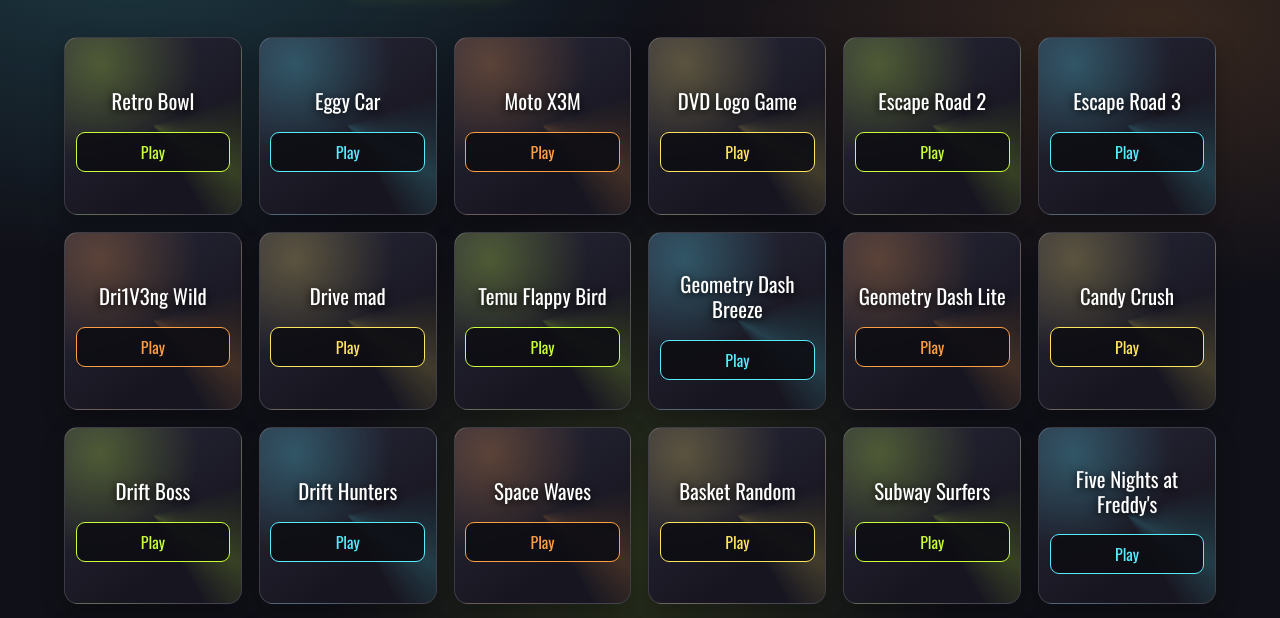
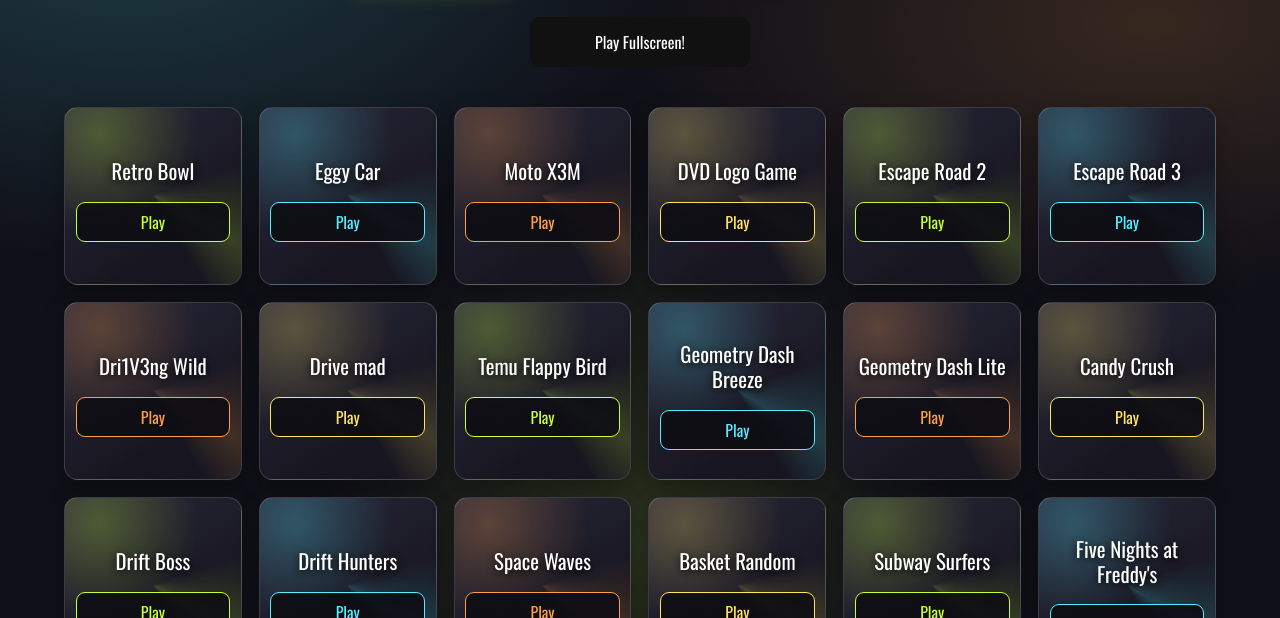
Before and after one commit to LilCoder26/Lil-Stash, a plain HTML site: page index.html in a window 1280 px wide. Shown: the part 177-795 px from the top of the page. Drawn offline with nearby package versions, Linux system fonts and the light colour scheme.

Commit message:
Update index.html

```diff
--- a/index.html
+++ b/index.html
@@ -123,6 +123,72 @@
 
     #search-form button:hover {
       filter: brightness(1.2);
+    }
+
+    .request-button-wrap {
+      margin: 20px auto 0;
+      text-align: center;
+    }
+
+    .fullscreen-button {
+      width: 220px;
+      min-height: 50px;
+      padding: 10px 16px;
+      border: 0;
+      border-radius: 10px;
+      outline: none;
+      background: #111;
+      color: #fff;
+      cursor: pointer;
+      font-size: 1rem;
+      position: relative;
+      z-index: 0;
+    }
+
+    .fullscreen-button::before {
+      content: "";
+      position: absolute;
+      top: -2px;
+      left: -2px;
+      z-index: -1;
+      width: calc(100% + 4px);
+      height: calc(100% + 4px);
+      border-radius: 10px;
+      background: linear-gradient(
+        45deg,
+        #ff0000,
+        #ff7300,
+        #fffb00,
+        #48ff00,
+        #00ffd5,
+        #002bff,
+        #7a00ff,
+        #ff00c8,
+        #ff0000
+      );
+      background-size: 400%;
+      filter: blur(5px);
+      opacity: 0;
+      animation: glowing 20s linear infinite;
+      transition: opacity 0.3s ease-in-out;
+    }
+
+    .fullscreen-button::after {
+      content: "";
+      position: absolute;
+      inset: 0;
+      z-index: -1;
+      border-radius: 10px;
+      background: #111;
+    }
+
+    .fullscreen-button:hover::before,
+    .fullscreen-button:focus-visible::before {
+      opacity: 1;
+    }
+
+    .fullscreen-button:active {
+      color: #000;
     }
 
     .game-grid {
@@ -255,6 +321,20 @@
       }
     }
 
+    @keyframes glowing {
+      0% {
+        background-position: 0 0;
+      }
+
+      50% {
+        background-position: 400% 0;
+      }
+
+      100% {
+        background-position: 0 0;
+      }
+    }
+
     @media (prefers-reduced-motion: reduce) {
       *,
       *::before,
@@ -287,6 +367,12 @@
         >
         <button type="submit" aria-label="Search">⌕</button>
       </form>
+    </div>
+
+    <div class="request-button-wrap">
+      <button id="fullscreen-button" class="fullscreen-button" type="button">
+        Play Fullscreen!
+      </button>
     </div>
   </header>
 
@@ -381,7 +467,10 @@
       });
 
       card.addEventListener("keydown", event => {
-        if (event.target === card && (event.key === "Enter" || event.key === " ")) {
+        if (
+          event.target === card &&
+          (event.key === "Enter" || event.key === " ")
+        ) {
           event.preventDefault();
           openGame(url);
         }
@@ -418,6 +507,19 @@
         openGame(match[1]);
       }
     });
+
+    document
+      .getElementById("fullscreen-button")
+      .addEventListener("click", () => {
+        const win = window.open(
+          "https://forms.gle/EX4ca1BmsJTZAuBd8",
+          "_blank"
+        );
+
+        if (win) {
+          win.focus();
+        }
+      });
   </script>
 </body>
 </html>
```
